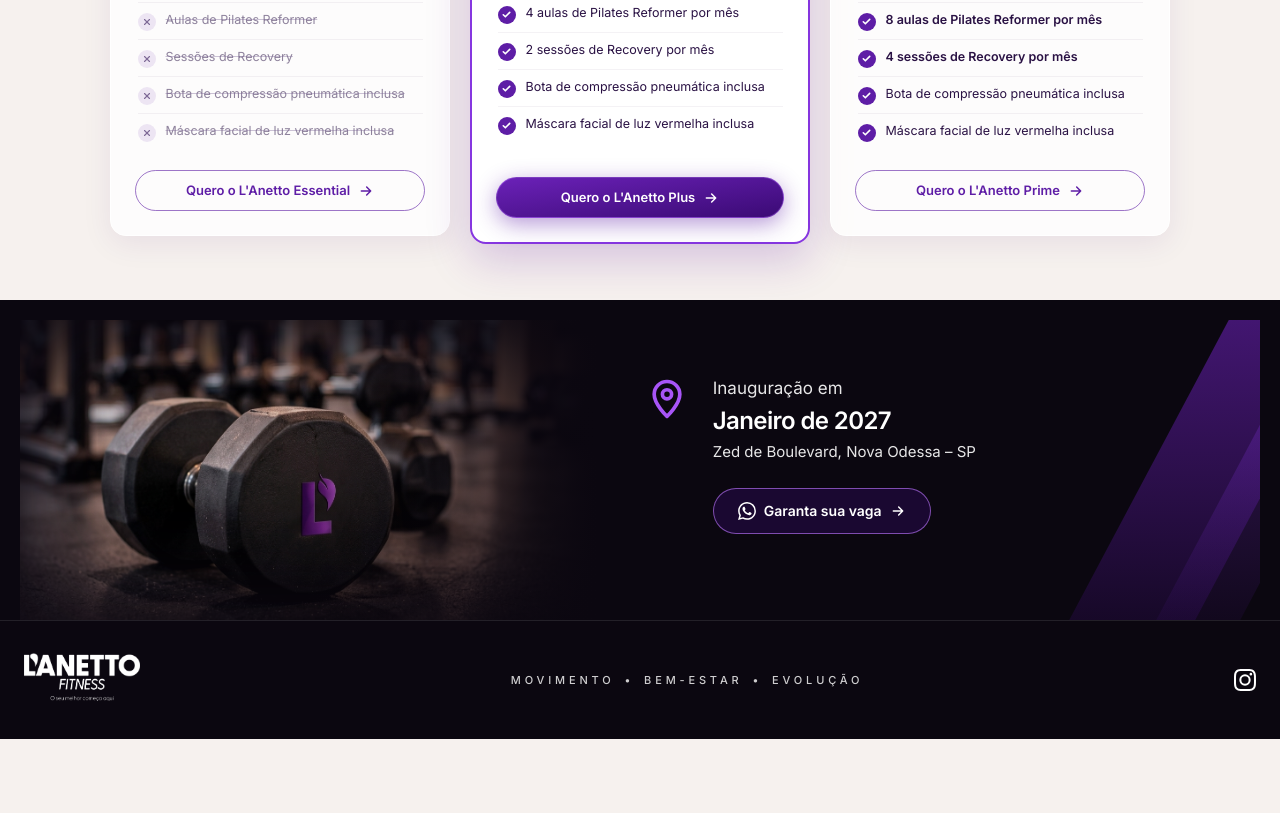
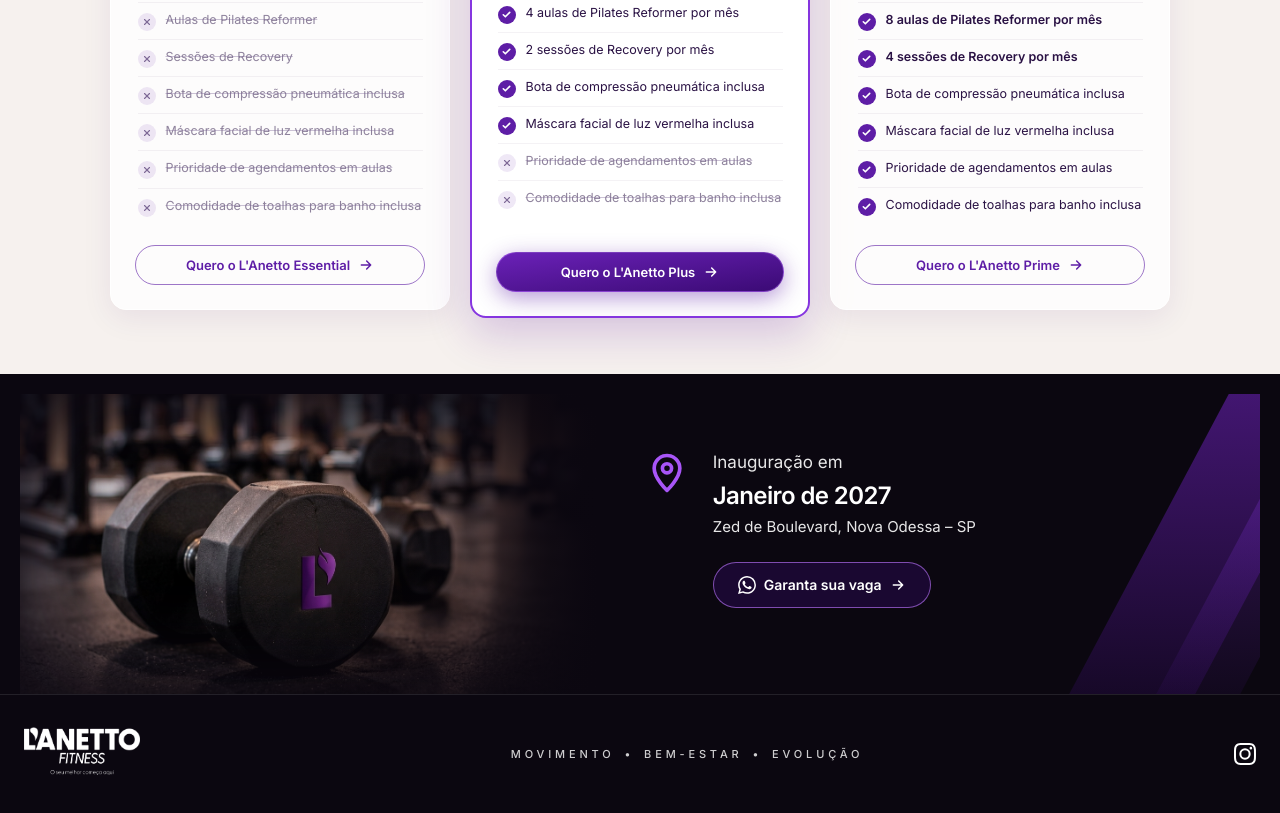
Before and after one commit to gabrielfula/landing-page-lanetto, a React (Vite) app: page / in a window 1280 px wide. Shown: the part 2848-3661 px from the top of the page. Before the commit the page ends 3587 px from the top, so only its background shows below. Built offline with nearby package versions, Linux system fonts and the light colour scheme.

Commit message:
Ajustando beneficios dos planos

```diff
--- a/src/components/sections/Plans.tsx
+++ b/src/components/sections/Plans.tsx
@@ -67,6 +67,14 @@ function getPlanRows(plan: Plan): FeatureRow[] {
     {
       label: "Máscara facial de luz vermelha inclusa",
       included: isPlus || isPrime,
+    },
+    {
+      label: "Prioridade de agendamentos em aulas",
+      included: isPrime,
+    },
+    {
+      label: "Comodidade de toalhas para banho inclusa",
+      included: isPrime,
     },
   ];
 
```
